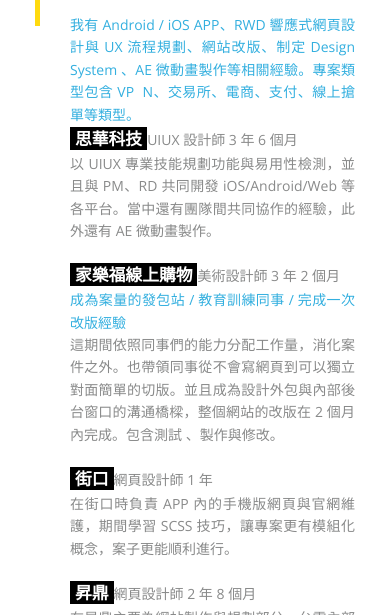
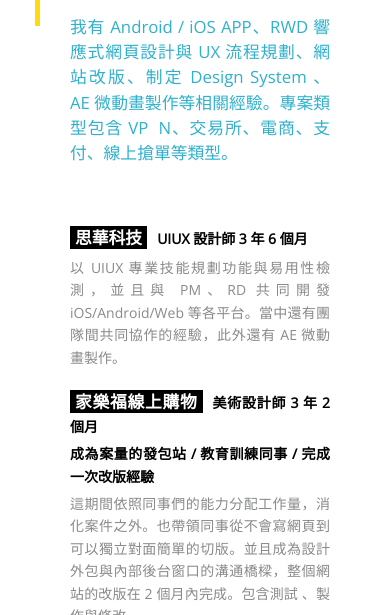
Before and after one commit to lusic0812/jialing202101, a plain HTML site: page index.html in a window 390 px wide. Both pictures are taken after a click on the link "WORK EXPERIENCE". Shown: the part 229-844 px from the top of the page. Drawn offline with nearby package versions, Linux system fonts and the light colour scheme.

Commit message:
0121_css

```diff
--- a/css/style.css
+++ b/css/style.css
@@ -130,25 +130,10 @@ a.boxed-option-items { color: #000; }
 .boxed-option-item.show-line.active .arrow:after, .boxed-option-item.show-line:hover .arrow:after { width: 5.2rem; transition-delay: .2s; }
 
 .boxed-option-item.show-line.active .arrow:before, .boxed-option-item.show-line:hover .arrow:before { width: 16px; transition-delay: .2s; }
+.infoinside h3{font-size:1.2em;font-weight:700;color:#fff;display:inline;background:#000;padding:0 5px}.infoinside span{font-size:1em;margin:0 10px;color:#000;font-weight:700}.infoinside h5.title{font-size:1.2em;color:#2fb1cd;margin-bottom: 60px;font-weight: 500;line-height: 1.5}.infoinside h5{color:#000;font-weight:700;margin-top: 5px}.conttext{line-height:1.8;font-size:1em;max-width:500px;width:100%;padding-top:10px}
 
 
-.infoinside h3{
-  font-size: 1.2em;
-  font-weight: bold;
-  color: #fff;
-  display: inline;
-  background: #000;
-  padding: 0 5px;
-}
-
-.infoinside h5{
-  font-size: 1em;
-  color:#33afdf;
-}
-
-
-
-@media (max-width: 769px) { .boxed-option-item { margin: 50px auto; } }
+@media (max-width: 769px){.boxed-option-item{margin:50px auto}.conttext{max-width:200px}.leftbox-e .info{max-width:260px}}
 html, body { width: 100%; min-height: 100%; height: 100%; margin: 0; font-family: "Open Sans", "Microsoft JhengHei"; background: #fff; font-size: 14px; color: #898a8a; background: url(../images/r.png) no-repeat right bottom; background-size: 20% auto; background-attachment: fixed; }
 
 .warpBOX { -moz-box-sizing: border-box; -webkit-box-sizing: border-box; box-sizing: border-box; min-height: 100%; background-image: url(../images/l.png), url(../images/line.png); background-repeat: no-repeat, no-repeat; background-position: left 22%, 50% 50%; background-size: auto 25%, cover; overflow: hidden; }
@@ -197,14 +182,14 @@ footer { right: -100px; top: 50%; font-size: 12px; z-index: 100; position: fixed
 
 .containerBOX-1 { background: #fff; }
 
-.leftbox { width: 43.05556%; float: left; margin-left: 1.38889%; margin-right: 1.38889%; text-align: right; margin-right: 0; }
+.leftbox { width: 39.05556%; float: left; margin-left: 1.38889%; margin-right: 1.38889%; text-align: right; margin-right: 0; }
 .leftbox p { font-size: 500px; color: #000; font-weight: 700; font-family: 'Roboto Condensed', sans-serif; position: relative; }
 
-.rightbox { width: 51.38889%; float: left; margin-left: 1.38889%; margin-right: 1.38889%; padding-top: 6%; }
+.rightbox { width: 47.38889%; float: left; margin-left: 1.38889%; margin-right: 1.38889%; padding-top: 6%; }
 .rightbox p.namebox { animation-delay: .3s; font-family: 'Play', sans-serif; letter-spacing: 3px; display: inline-block; padding: 10px 20px 9px 0; font-size: 60px; color: #000; font-weight: bold; margin-bottom: 10px; background: #ffda0f; }
 .rightbox p.namebox i:nth-of-type(1), .rightbox p.namebox i:nth-of-type(2) { background: #fff; padding: 5px 0; }
 .rightbox p.namebox span { color: #fff; padding: 0 5px; font-size: 40px; vertical-align: middle; font-family: 'Roboto Condensed', sans-serif; }
-.rightbox p:nth-of-type(2) { font-size: 16px; color: #000; margin-bottom: 35px; }
+.rightbox p:nth-of-type(2) { font-size: 16px; color: #000; font-weight:bold; }
 .rightbox .explist { line-height: 1.8; margin-top: 25px; animation-delay: .4s; }
 .rightbox .boxed-option-items { animation-delay: .6s; }
 .rightbox button.btnstyle { margin: 10% 0 0 40%; }
@@ -215,10 +200,10 @@ footer { right: -100px; top: 50%; font-size: 12px; z-index: 100; position: fixed
 .leftbox-e > h2 { font-size: 40px; color: #000; font-weight: bold; position: relative; }
 .leftbox-e > h2::before { content: url(../images/exprice-bg.png); position: absolute; left: -35px; top: -47px; }
 .leftbox-e > h2 span { font-size: 12px; background: #000; padding: 5px 10px; color: #fff; font-weight: normal; position: relative; top: -10px; letter-spacing: 2px; letter-spacing: 2px; margin-left: 10px; }
-.leftbox-e > ul { line-height: 1.8; margin-top: 25px; color: #42bdd8; font-size: 16px; }
+.leftbox-e > ul { line-height: 1.4; margin-top: 25px; color: #42bdd8; font-size: 16px; }
 .leftbox-e > ul span { color: #91cad6; }
 .leftbox-e .info { margin-top: 30px; line-height: 1.6; text-align: justify; }
-.leftbox-e .info p { padding-bottom: 20px; line-height: 1.6; }
+.leftbox-e .info p { padding: 5px 0 20px; line-height: 1.6; }
 
 .rightbox-e { width: -2.77778%; float: left; margin-left: 1.38889%; margin-right: 1.38889%; margin: 5% 0 0 0; }
 .rightbox-e .background-cover { position: absolute; width: 100%; height: 100%; background-size: cover; }
@@ -294,7 +279,7 @@ a.waves-effect .waves-ripple { z-index: -1; }
   .warpBOX { background: none; overflow: hidden; }
   footer { right: inherit; top: inherit; left: 10px; bottom: 10px; margin: 0 0 10px 10px; -moz-transform: rotate(0deg); -ms-transform: rotate(0deg); -webkit-transform: rotate(0deg); transform: rotate(0deg); }
   .leftbox { width: 30.55556%; float: left; margin-left: 1.38889%; margin-right: 1.38889%; }
-  .leftbox p { font-size: 450px; font-weight: 400; margin: -50px 0 0 -100px; }
+  .leftbox p { font-size: 450px; font-weight: 400; margin: -20px 0 0 -100px; }
   .leftbox p:before { height: 0; }
   .rightbox { width: 63.88889%; float: left; margin-left: 1.38889%; margin-right: 1.38889%; }
   .rightbox p.namebox { padding: 0; font-size: 40px; }
```
